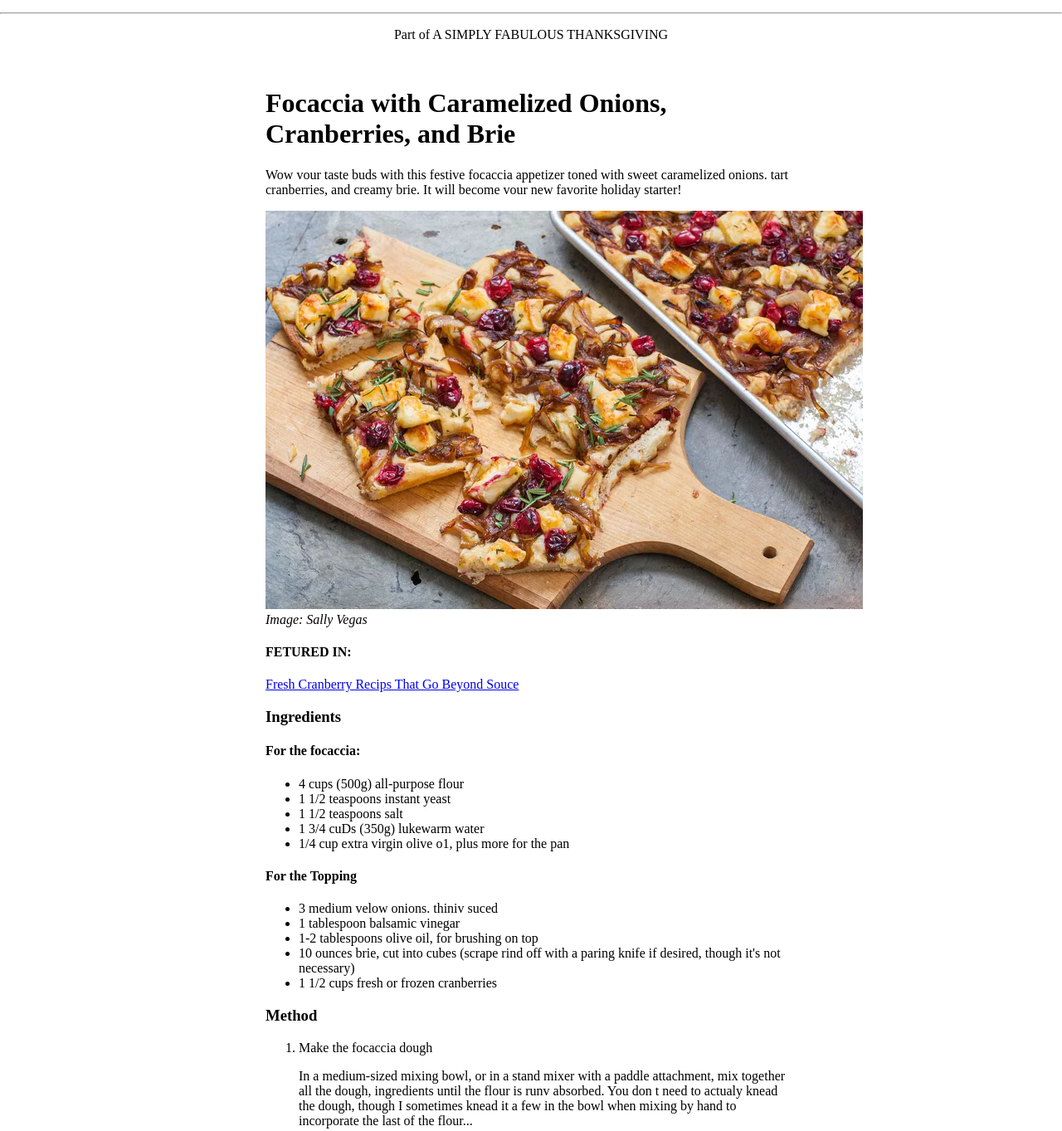
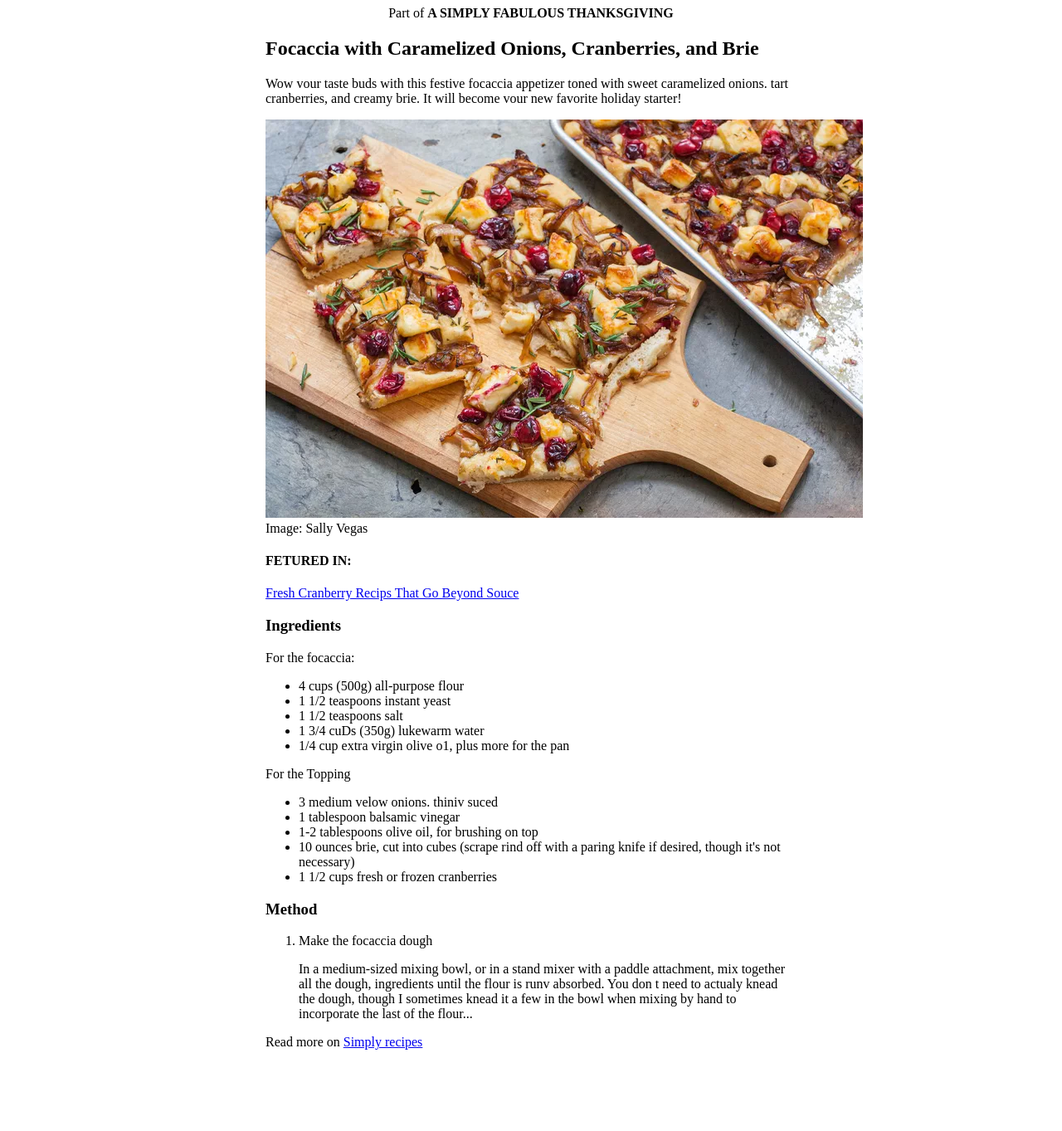
Before and after one commit to annunziatadr99/U1-W1-D3-CSS, a plain HTML site: page index.html in a window 1280 px wide. Shown: the part 107-1470 px from the top of the page at 83% size. After the commit the page ends 1388 px from the top, so only its background shows below. Drawn offline with Linux system fonts and the light colour scheme.

Commit message:
modifica html

```diff
--- a/index.html
+++ b/index.html
@@ -8,13 +8,14 @@
   </head>
   <body>
     <header>
-      <img class="width" src="./assets/imgs/logo.png" alt="logo" />
-      <hr />
-      <p>Part of A SIMPLY FABULOUS THANKSGIVING</p>
+      <img src="./assets/imgs/logo.png" alt="logo" />
+      <nav>
+        <span> Part of <strong>A SIMPLY FABULOUS THANKSGIVING</strong> </span>
+      </nav>
     </header>
-    <br />
+
     <main>
-      <div>
+      <article>
         <h1>Focaccia with Caramelized Onions, Cranberries, and Brie</h1>
 
         <p>
@@ -23,19 +24,21 @@
         </p>
 
         <img src="./assets/imgs/focaccia.png" alt="focaccia" />
-        <br />
-        <cite>Image: Sally Vegas</cite>
-      </div>
+
+        <span>Image: Sally Vegas</span>
+
         <div>
           <h4>FETURED IN:</h4>
 
           <a href="link.ricettamirtilli.com">Fresh Cranberry Recips That Go Beyond Souce</a>
         </div>
+        <section>
+          <div>
+            <h3>Ingredients</h3>
+          </div>
 
-      <h3>Ingredients</h3>
+          <p>For the focaccia:</p>
 
-      <div>
-        <h4>For the focaccia:</h4>
           <ul>
             <li>4 cups (500g) all-purpose flour</li>
             <li>1 1/2 teaspoons instant yeast</li>
@@ -43,10 +46,9 @@
             <li>1 3/4 cuDs (350g) lukewarm water</li>
             <li>1/4 cup extra virgin olive o1, plus more for the pan</li>
           </ul>
-      </div>
 
-      <div>
-        <h4>For the Topping</h4>
+          <p>For the Topping</p>
+
           <ul>
             <li>3 medium velow onions. thiniv suced</li>
             <li>1 tablespoon balsamic vinegar</li>
@@ -54,22 +56,31 @@
             <li>10 ounces brie, cut into cubes (scrape rind off with a paring knife if desired, though it's not necessary)</li>
             <li>1 1/2 cups fresh or frozen cranberries</li>
           </ul>
+        </section>
+
+        <section>
+          <div>
+            <h3>Method</h3>
           </div>
 
-      <h3>Method</h3>
           <ol>
             <li>
               Make the focaccia dough
-          <br />
+
               <p>
                 In a medium-sized mixing bowl, or in a stand mixer with a paddle attachment, mix together all the dough, ingredients until the flour is runv
-            absorbed. You don t need to actualy knead the dough, though I sometimes knead it a few in the bowl when mixing by hand to incorporate the last of
-            the flour...
+                absorbed. You don t need to actualy knead the dough, though I sometimes knead it a few in the bowl when mixing by hand to incorporate the last
+                of the flour...
               </p>
             </li>
           </ol>
 
-      <p>Read more on <a href="link.com">Simply recipes</a></p>
+          <p>
+            Read more on
+            <a href="link.com">Simply recipes</a>
+          </p>
+        </section>
+      </article>
     </main>
   </body>
 </html>
```
Lines whose indentation alone changed are shown as unchanged.
